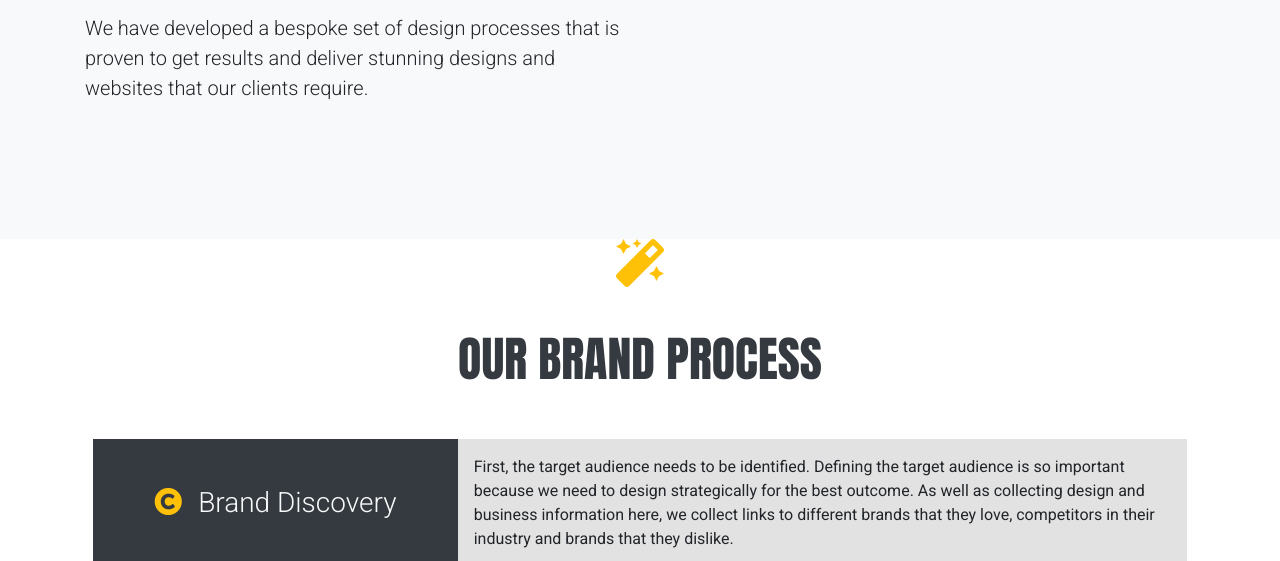
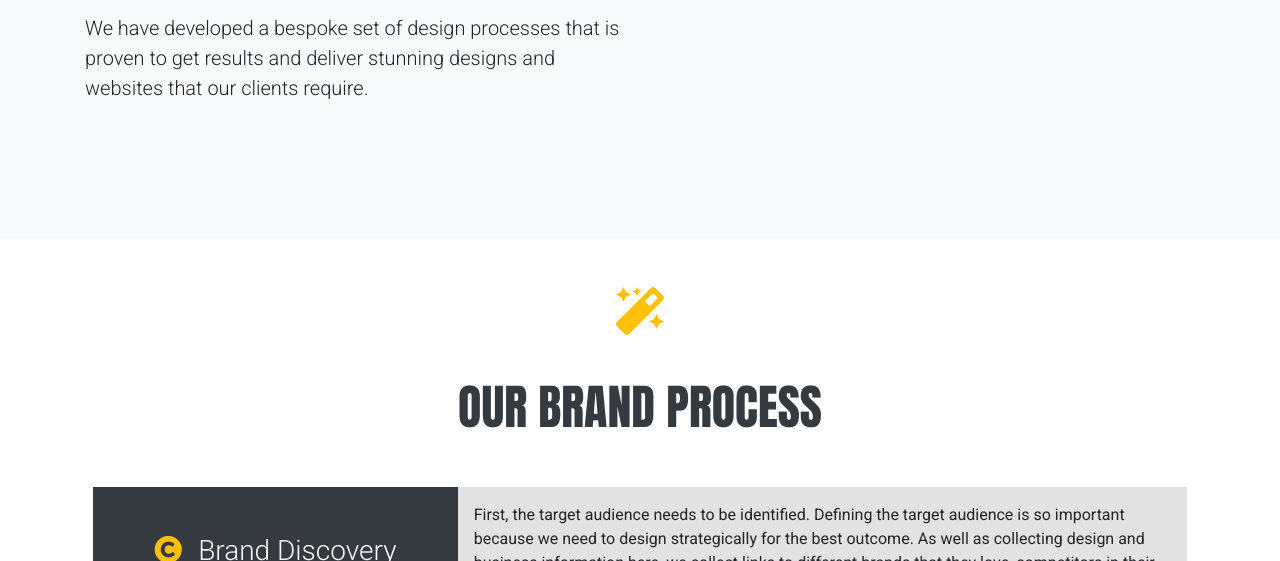
Before and after one commit to biglee25/Invaded, a plain HTML site: page process.html in a window 1280 px wide. Shown: the part 239-800 px from the top of the page. Drawn offline with nearby package versions, Linux system fonts and the light colour scheme.

Commit message:
Add files via upload

```diff
--- a/process.html
+++ b/process.html
@@ -85,7 +85,7 @@
   <section">
     <div class="container">
       <div class="row">
-        <div class="col-12 mx-auto pb-5">
+        <div class="col-12 mx-auto py-5">
             <h2 class="text-dark text-center d-flex flex-column"><i class="fas fa-magic pb-5 text-warning"></i>Our Brand Process</h2>
         </div>
         </div>
```
